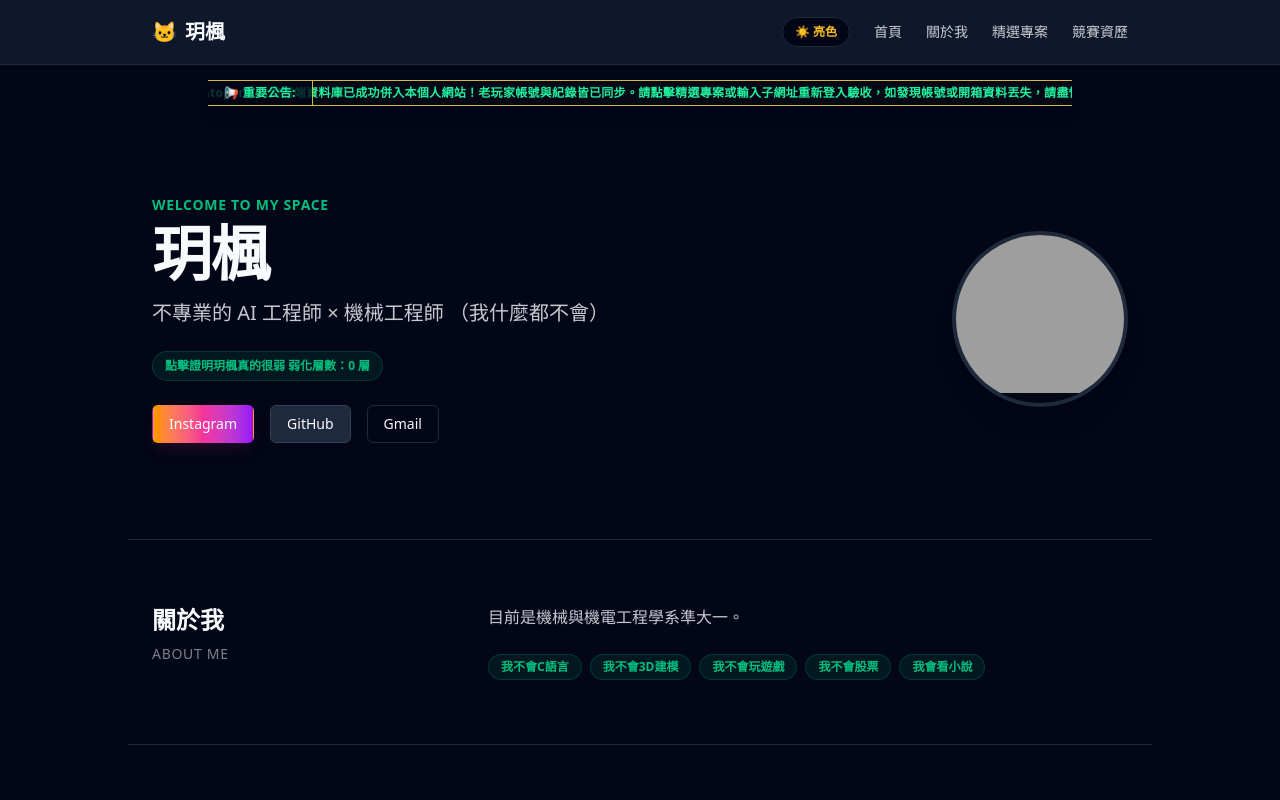
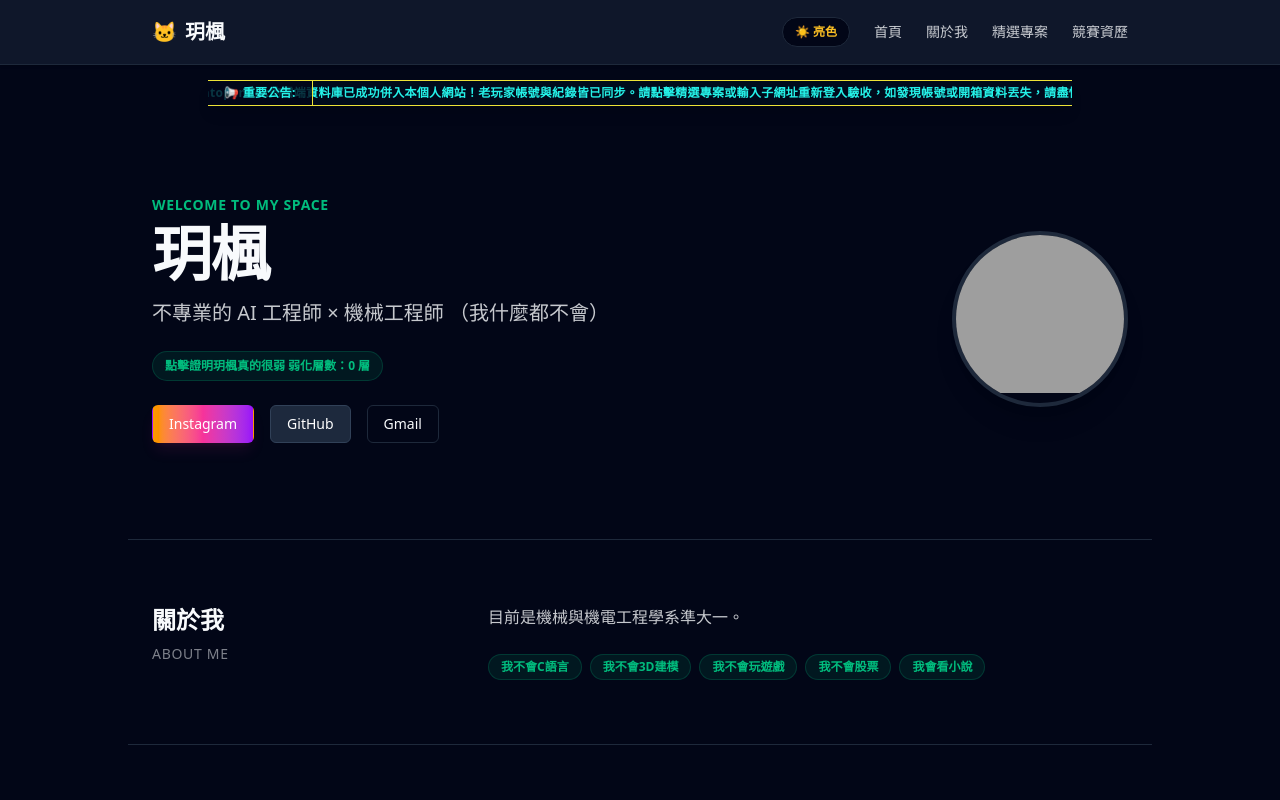
Before and after one commit to moonfall000/YueFon, a Next.js app: page / in a window 1280 px wide. Shown: the top 800 px of the page. Built offline with nearby package versions, Linux system fonts and the light colour scheme; grey boxes are pictures that could not be loaded.

Commit message:
繼續微調公告欄

```diff
--- a/app/Announcement.js
+++ b/app/Announcement.js
@@ -3,9 +3,9 @@
 
 export default function Announcement() {
   // 🎨 十六進位色碼控制面板（你可以隨時修改這 6 個字元的色碼）
-  const mainColor = '#21ee9c';     // 主要文字顏色
-  const borderColor = '#f4d746dd'; // 上下細線顏色 (66 代表 40% 透明度)
-  const bgColor = '#f59f0b05';     // 背景暈染顏色 (1a 代表 10% 透明度)
+  const mainColor = '#26fff4f0';     // 主要文字顏色
+  const borderColor = '#fff53bed'; // 上下細線顏色 (66 代表 40% 透明度)
+  const bgColor = '#1ef4f406';     // 背景暈染顏色 (1a 代表 10% 透明度)
 
   return (
     <div
```
